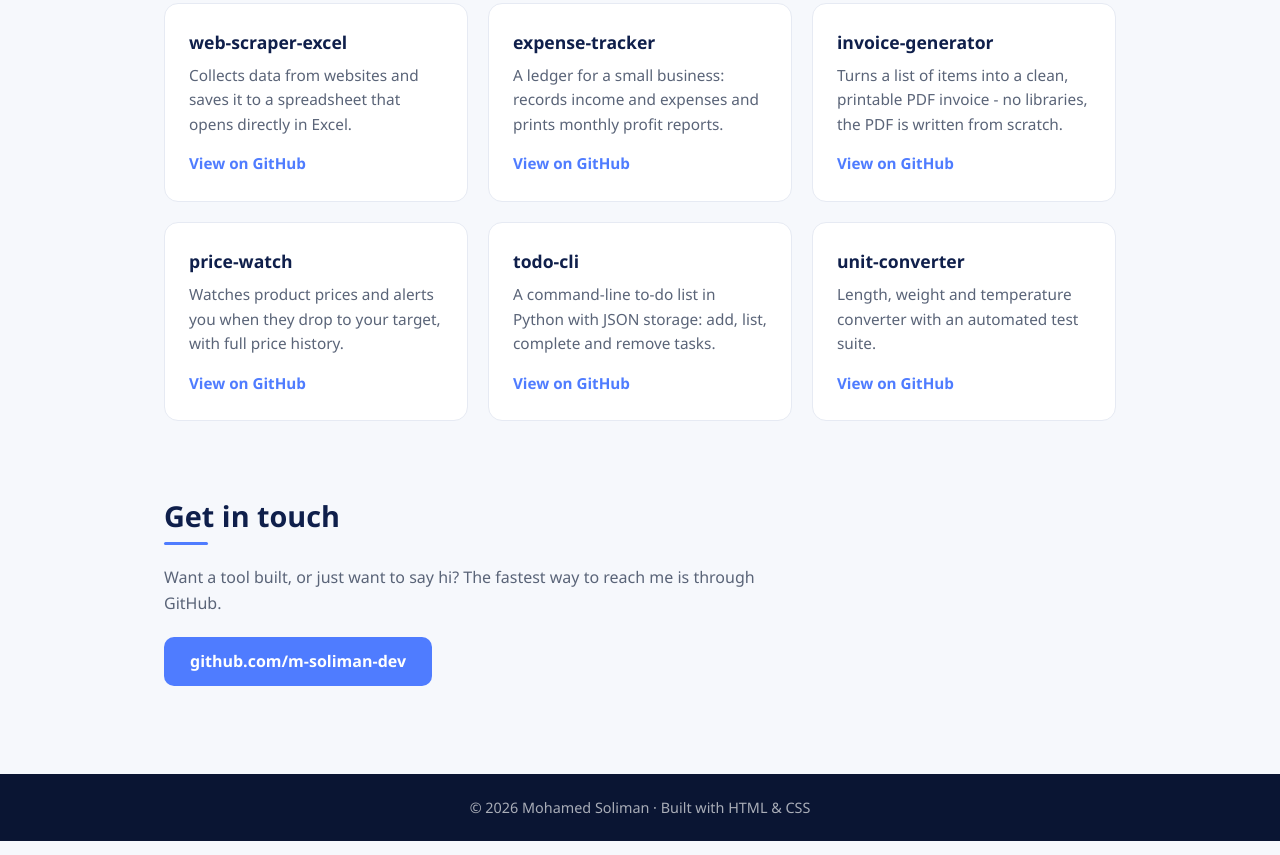
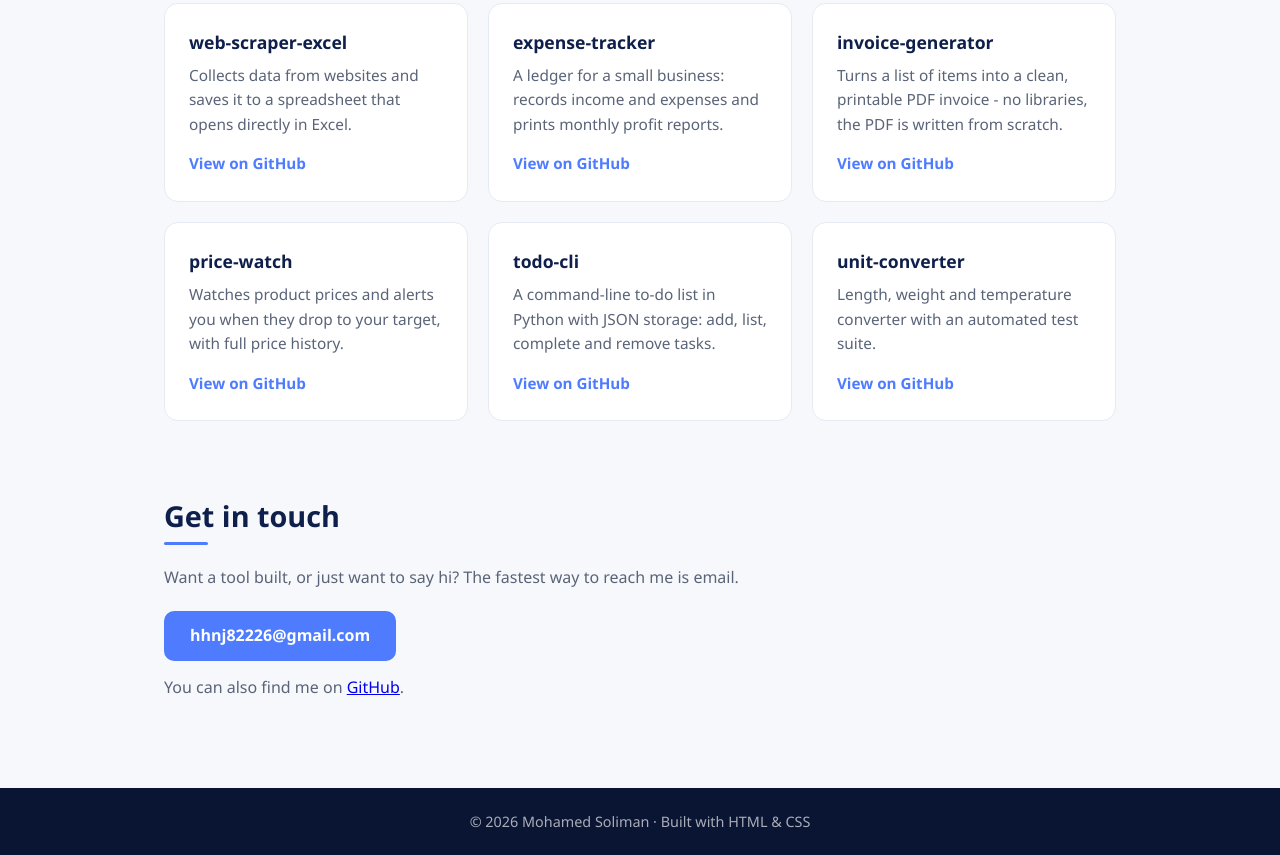
Before and after one commit to m-soliman-dev/portfolio-website, a plain HTML site: page index.html in a window 1280 px wide. Shown: the part 1659-2514 px from the top of the page. Drawn offline with Linux system fonts and the light colour scheme.

Commit message:
Update index.html

```diff
--- a/index.html
+++ b/index.html
@@ -125,8 +125,10 @@
     <section id="contact" class="section contact">
       <h2>Get in touch</h2>
       <p class="section-text">Want a tool built, or just want to say hi?
-      The fastest way to reach me is through GitHub.</p>
-      <a class="btn btn-primary" href="https://github.com/m-soliman-dev">github.com/m-soliman-dev</a>
+      The fastest way to reach me is email.</p>
+      <a class="btn btn-primary" href="mailto:hhnj82226@gmail.com">hhnj82226@gmail.com</a>
+      <p class="section-text contact-secondary">You can also find me on
+      <a href="https://github.com/m-soliman-dev">GitHub</a>.</p>
     </section>
 
   </main>
```
